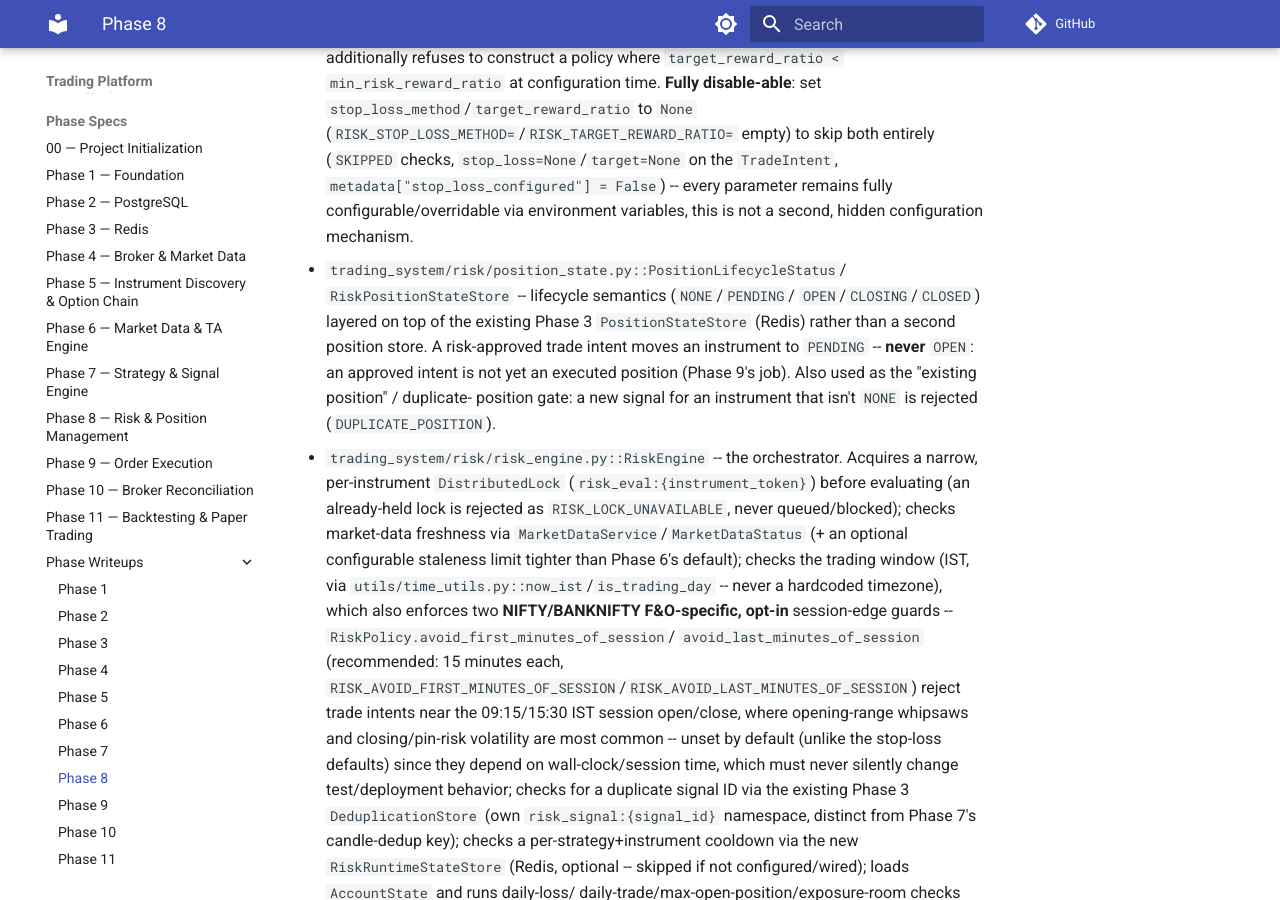
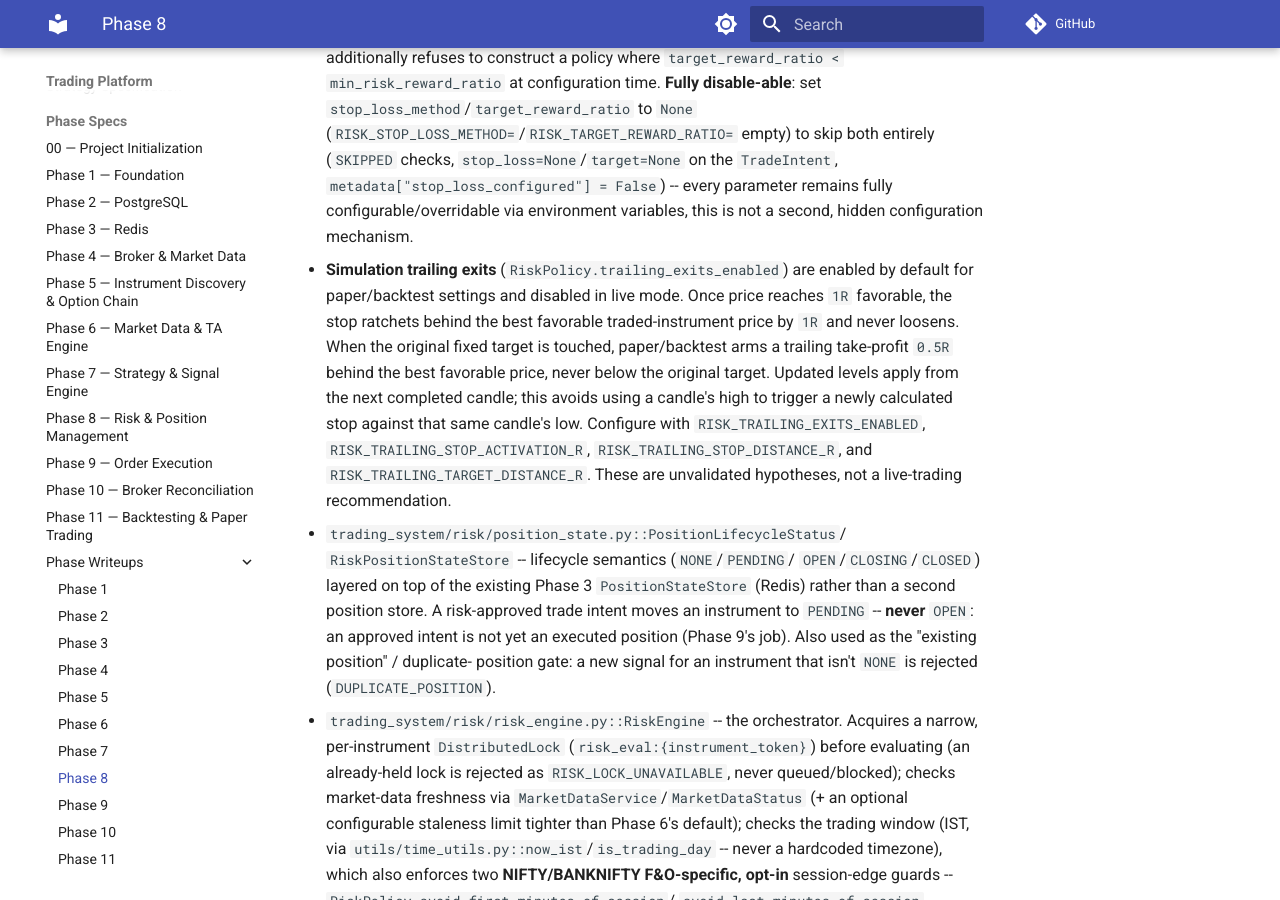
Before and after one commit to VictorG1422/docs, an MkDocs documentation site: the page built from docs/trading-platform/phases/phase-08-risk-position.md, in a window 1280 px wide and 900 px high, scrolled down 2114 px. Built offline with MkDocs 1.6.1 and Material for MkDocs 9.7.7, drawn with Linux system fonts in a browser that asks for light colours; comment, search, counter and statistics services are not loaded.

Commit message:
Document simulated trailing exits
Co-authored-by: Copilot <223556219+Copilot@users.noreply.github.com>

```diff
--- a/docs/trading-platform/phases/phase-08-risk-position.md
+++ b/docs/trading-platform/phases/phase-08-risk-position.md
@@ -109,6 +109,20 @@ TradeIntent  --> PostgreSQL (risk_decisions, trade_intents)
   on the `TradeIntent`, `metadata["stop_loss_configured"] = False`) --
   every parameter remains fully configurable/overridable via environment
   variables, this is not a second, hidden configuration mechanism.
+- **Simulation trailing exits** (`RiskPolicy.trailing_exits_enabled`) are
+  enabled by default for paper/backtest settings and disabled in live mode.
+  Once price reaches `1R` favorable, the stop ratchets behind the best
+  favorable traded-instrument price by `1R` and never loosens. When the
+  original fixed target is touched, paper/backtest arms a trailing
+  take-profit `0.5R` behind the best favorable price, never below the
+  original target. Updated levels apply from the next completed candle;
+  this avoids using a candle's high to trigger a newly calculated stop
+  against that same candle's low. Configure with
+  `RISK_TRAILING_EXITS_ENABLED`,
+  `RISK_TRAILING_STOP_ACTIVATION_R`,
+  `RISK_TRAILING_STOP_DISTANCE_R`, and
+  `RISK_TRAILING_TARGET_DISTANCE_R`. These are unvalidated hypotheses,
+  not a live-trading recommendation.
 - `trading_system/risk/position_state.py::PositionLifecycleStatus`/
   `RiskPositionStateStore` -- lifecycle semantics (`NONE`/`PENDING`/
   `OPEN`/`CLOSING`/`CLOSED`) layered on top of the existing Phase 3
```
Also changed, not shown: docs/trading-platform/phases/phase-11-backtesting-paper.md (+9 -0 lines), docs/trading-platform/setup.md (+4 -0 lines).
